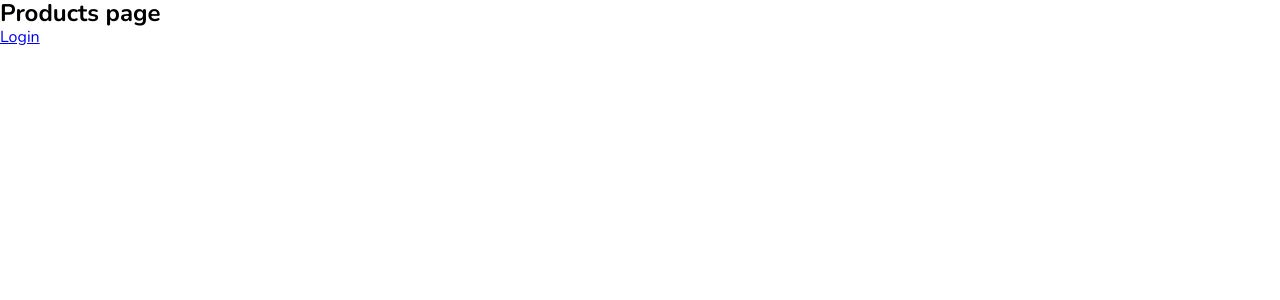
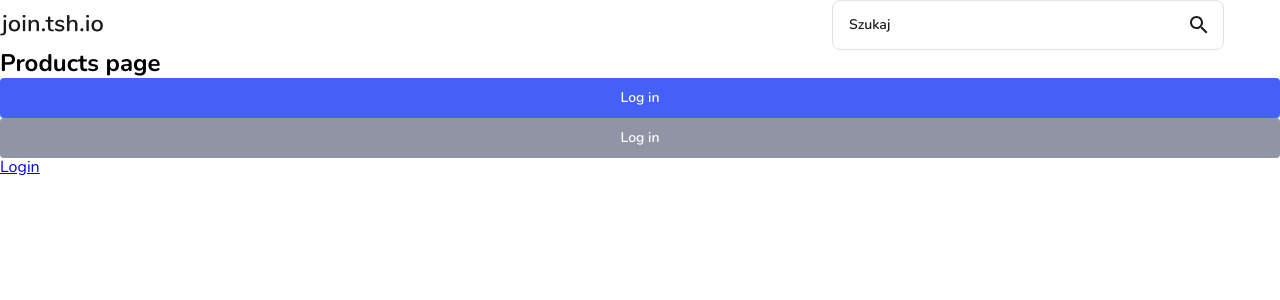
Before and after one commit to ZalewskiDamian/tsh-zadanie-rekrutacyjne, a React (Create React App) app: page / in a window 1280 px wide. Shown: the top 300 px of the page. Built offline with nearby package versions, Linux system fonts and the light colour scheme.

Commit message:
add search input component

```diff
--- a/src/app/products/Products.jsx
+++ b/src/app/products/Products.jsx
@@ -1,12 +1,16 @@
 import React from 'react';
 import { Link } from 'react-router-dom';
+import { Button, Header } from '../../components';
 
 import { AppRoute } from '../../routing/AppRoute.enum';
 
 export const Products = () => {
   return (
     <>
+      <Header />
       <h2>Products page</h2>
+      <Button>Log in</Button>
+      <Button disabled>Log in</Button>
       <Link to={AppRoute.login}> Login </Link>
     </>
   );
--- /dev/null
+++ b/src/components/Button/Button.js
@@ -0,0 +1,11 @@
+import { StyledButton } from "./Button.styles"
+
+const Button = ({children, disabled}) => {
+  return (
+    <StyledButton disabled={disabled}>
+        {children}
+    </StyledButton>
+  )
+};
+
+export default Button;
--- /dev/null
+++ b/src/components/Button/Button.styles.js
@@ -0,0 +1,22 @@
+import styled from 'styled-components';
+
+const StyledButton = styled.button`
+    background-color: ${({theme, disabled}) => disabled ? theme.colors.gray : theme.colors.blue};
+    width: 100%;
+    border-radius: .4rem;
+    color: white;
+    font-size: ${({theme}) => theme.fontSize.font_14};
+    font-weight: ${({theme}) => theme.fontWeight.semiBold};
+    line-height: 1.6rem;
+    text-align: center;
+    padding: 1.2rem;
+    border: 0;
+    cursor: pointer;
+    transition: all .35s ease-in-out;
+
+    &:hover {
+        background-color: ${({theme}) => theme.colors.blueDark};
+    }
+`;
+
+export { StyledButton };
--- /dev/null
+++ b/src/components/Header/Header.js
@@ -0,0 +1,22 @@
+import { useState } from 'react';
+import { StyledHeader, StyledHeaderContainer, StyledLogo, StyledSearch } from "./Header.styles";
+import Logo from '../../assets/images/logo.svg';
+
+const Header = () => {
+  const [focusInput, setFocusInput] = useState(false);
+  return (
+    <StyledHeader>
+        <StyledHeaderContainer>
+          <StyledLogo src={Logo} alt='logo' />
+          <StyledSearch
+            type='search'
+            placeholder="Szukaj"
+            onChange={() => setFocusInput(true)}
+            focusInput={focusInput}
+          />
+        </StyledHeaderContainer>
+    </StyledHeader>
+  )
+}
+
+export default Header;
--- /dev/null
+++ b/src/components/Header/Header.styles.js
@@ -0,0 +1,38 @@
+import styled from 'styled-components';
+import searchIcon from '../../assets/images/search-icon.svg';
+
+export const StyledHeader = styled.header`
+    width: 100%;
+    background-color: white;
+`;
+export const StyledHeaderContainer = styled.div`
+    width: 100%;
+    max-width: 122.4rem;
+    display: flex;
+    justify-content: space-between;
+    align-items: center;
+`;
+export const StyledLogo = styled.img`
+    max-width: 10.3rem;
+`;
+export const StyledSearch = styled.input`
+    width: 100%;
+    max-width: 39.2rem;
+    border: 1px solid ${({theme}) => theme.colors.grayLight};
+    border-radius: .8rem;
+    font-size: ${({theme}) => theme.fontSize.font_14};
+    color: ${({theme}) => theme.colors.black};
+    padding: 1.6rem;
+    outline: 0;
+    background-image: url(${({focusInput}) => focusInput ? '' : searchIcon});
+    background-repeat: no-repeat;
+    background-position: 96% center;
+
+    &::placeholder {
+        color: ${({theme}) => theme.colors.black};
+        font-weight: ${({theme}) => theme.fontWeight.bold};
+    }
+`;
+export const StyledCheckboxWrapper = styled.div`
+
+`;
--- /dev/null
+++ b/src/components/index.js
@@ -0,0 +1,4 @@
+import Button from "./Button/Button";
+import Header from "./Header/Header";
+
+export { Button, Header };
--- a/src/theme/GlobalStyles.js
+++ b/src/theme/GlobalStyles.js
@@ -16,6 +16,12 @@ const GlobalStyle = createGlobalStyle`
     body {
         font-size: 16px;
     }
+    img {
+        display: block;
+        width: 100%;
+        max-width: 100%;
+        height: auto;
+    }
 `;
 
 export default GlobalStyle;
--- a/src/theme/theme.js
+++ b/src/theme/theme.js
@@ -1,13 +1,13 @@
 export const theme = {
     colors: {
-        blueLight: '#4460F7',
+        blue: '#4460F7',
         blueDark: '#2140E8',
         orange: '#F9A52B',
         black: '#1A1B1D',
         gray: '#9194A5',
         violet: '#B9BDCF',
         grayLight: '#E0E2EA',
-        white: '#F0F1F5',
+        whiteDark: '#F0F1F5',
     },
     fontWeight: {
         light: '300',
```
Also changed, not shown: src/assets/images/logo.svg (added), src/assets/images/search-icon.svg (added).
